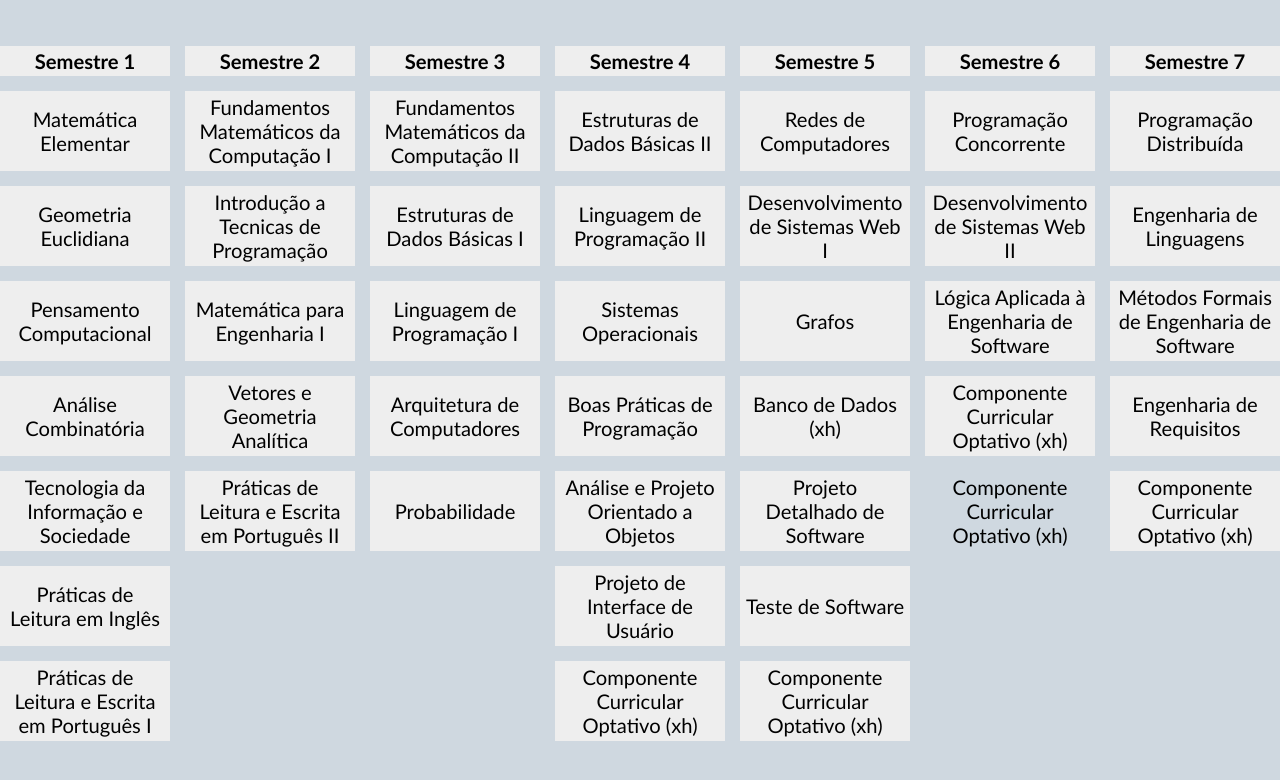
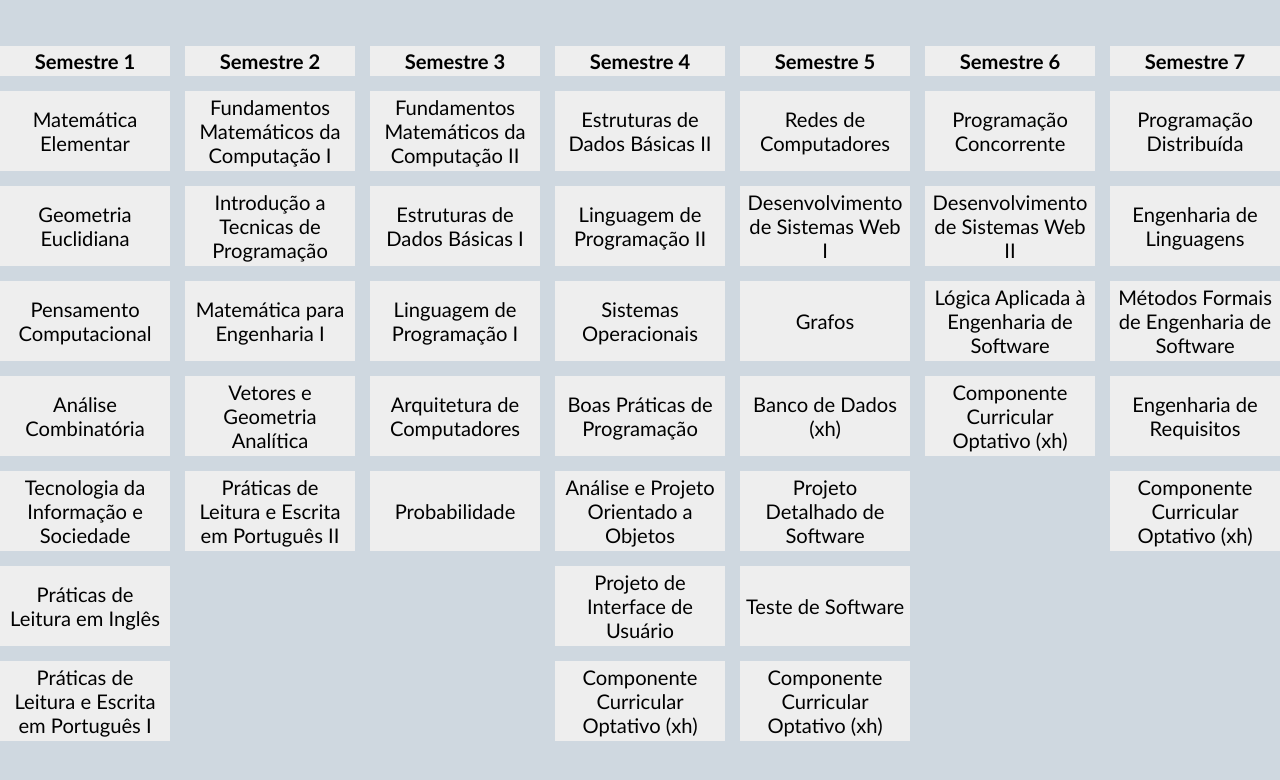
Before and after one commit to nandagb/Grade-Curricular-UFRN---BTI, a plain HTML site: page eds.html in a window 1280 px wide. Shown: the part 54-834 px from the top of the page. Drawn offline with Linux system fonts and the light colour scheme.

Commit message:
texto do div vazio removido

```diff
--- a/eds.html
+++ b/eds.html
@@ -88,7 +88,7 @@
 		<div id="PROB" class="grid-item grid-item-4">Probabilidade</div>
 		<div id="APOO" class="grid-item grid-item-5">Análise e Projeto Orientado a Objetos</div>
 		<div id="PDS" class="grid-item grid-item-6">Projeto Detalhado de Software</div>
-		<div id="6-empty4" class="grid-item grid-item-9">Componente Curricular Optativo (xh)</div>
+		<div id="6-empty4" class="grid-item grid-item-9"></div>
 		<div class="grid-item grid-item-8">Componente Curricular Optativo (xh)</div>
 
 		<div id="PLI" class="grid-item grid-item-2">Práticas de Leitura em Inglês</div>
```
